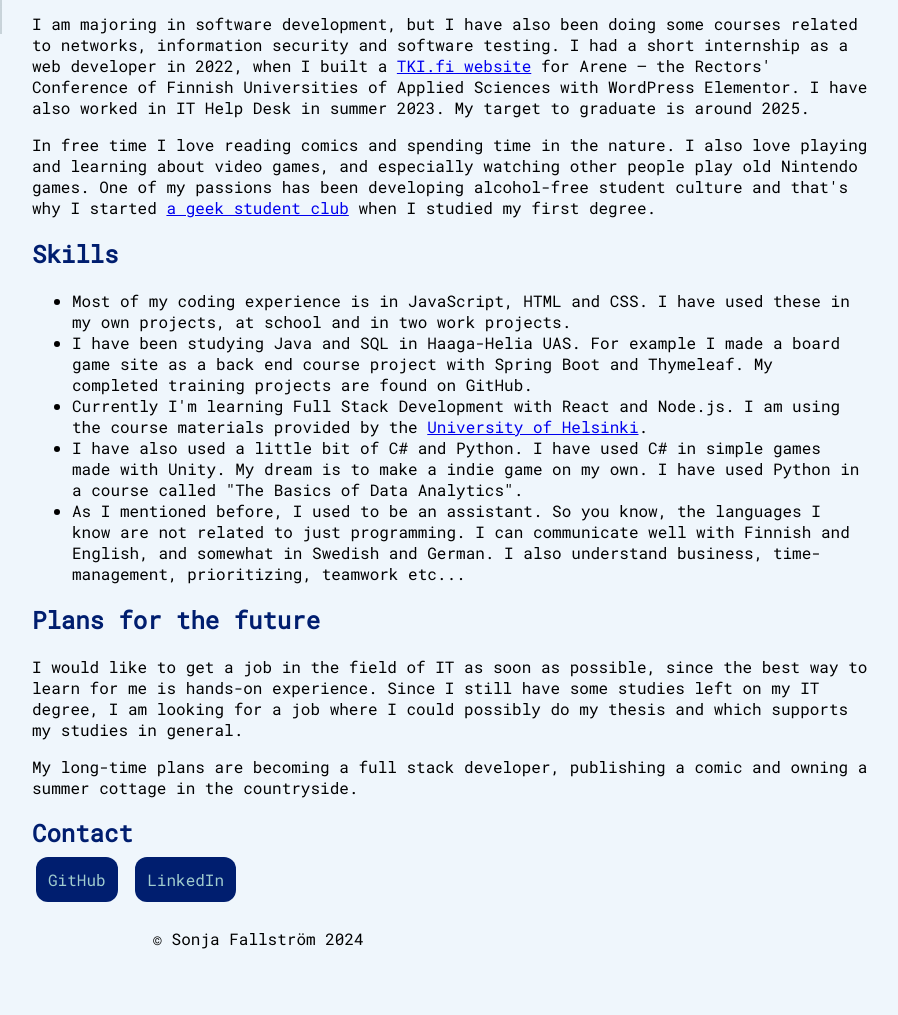
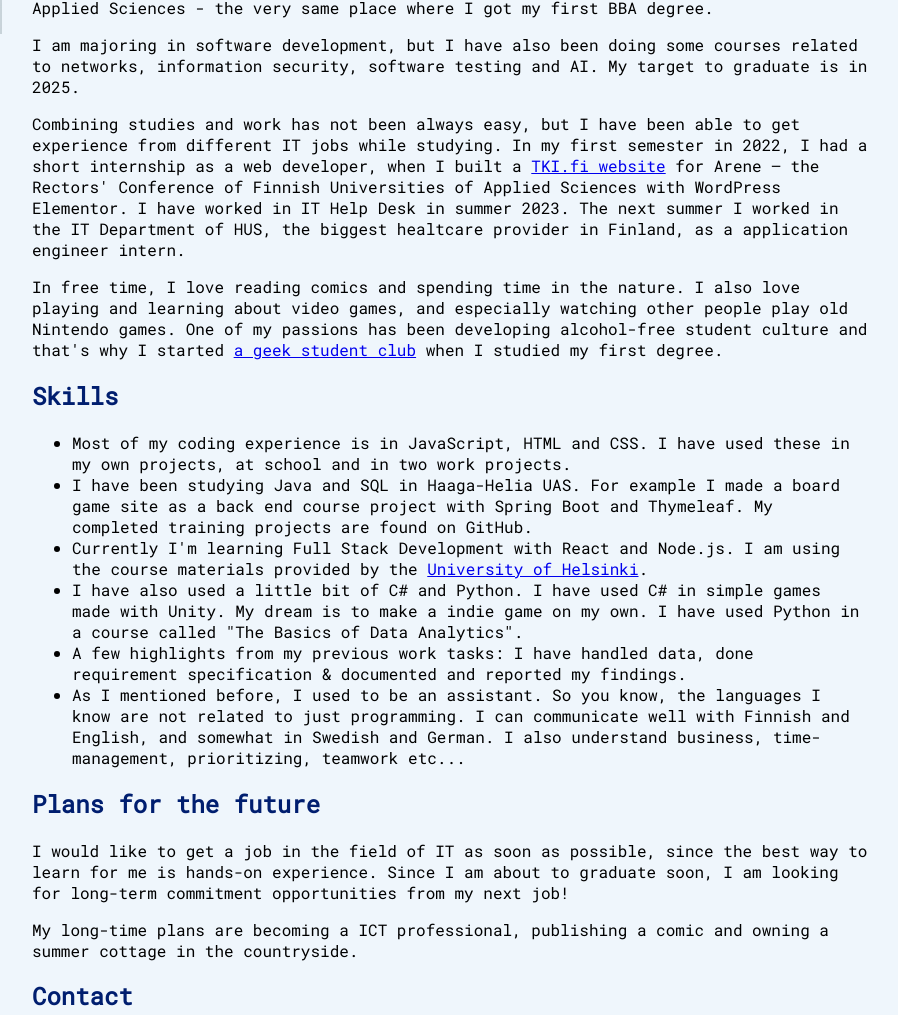
Before and after one commit to faltzuthewiz/faltzuthewiz.github.io, a plain HTML site: page about.html in a window 1280 px wide. Shown: the part 471-1486 px from the top of the page, without its empty margins (382-1280 px from the left). Before the commit the page ends 1458 px from the top, so only its background shows below. Drawn offline with Linux system fonts and the light colour scheme.

Commit message:
updated about-page

```diff
--- a/about.html
+++ b/about.html
@@ -39,7 +39,8 @@
                     <div class="typewriter-container">
                         <h1>Hello there! This is my story.</h1>
                     </div>
-                    <p>My name is Sonja. I am a Finnish business IT student and this is my portfolio site.</p>
+                    <p>My name is Sonja, also known as faltzu. I am a Finnish business IT student and this is my
+                        portfolio site.</p>
                     <p>I started my journey to become a software developer in the beginning of 2021. I was a fairly
                         fresh Management Assistant graduate (my major was 'meetings and events'. I graduated a couple
                         months after the pandemic started. "Yippee!") and I had been working as an assistant for a few
@@ -55,14 +56,18 @@
                         University of Applied Sciences - the very
                         same place where I got my first BBA degree.</p>
                     <p>I am majoring in software development, but I have also been doing some courses related to
-                        networks, information security and software testing. I had a short internship as a web developer
-                        in 2022, when I
+                        networks, information security, software testing and AI. My target to graduate is in 2025.
+                    </p>
+                    <p>Combining studies and work has not been always easy, but I have been able to get experience from
+                        different IT jobs while studying. In my first semester in
+                        2022, I
+                        had a short internship as a web developer, when I
                         built a <a href="https://tki.fi">TKI.fi website</a> for Arene – the Rectors' Conference of
                         Finnish
-                        Universities of Applied Sciences with WordPress Elementor. I have also worked in IT Help Desk in
-                        summer 2023. My target to graduate is around 2025.
-                    </p>
-                    <p>In free time I love reading comics and spending time in the nature. I also love playing and
+                        Universities of Applied Sciences with WordPress Elementor. I have worked in IT Help Desk in
+                        summer 2023. The next summer I worked in the IT Department of HUS, the biggest healtcare
+                        provider in Finland, as a application engineer intern.</p>
+                    <p>In free time, I love reading comics and spending time in the nature. I also love playing and
                         learning about video games, and especially watching other people play old Nintendo games. One of
                         my
                         passions has been
@@ -83,6 +88,8 @@
                         <li>I have also used a little bit of C# and Python. I have used C# in simple games made with
                             Unity. My dream is to make a indie game on my own. I have used Python in a course called
                             "The Basics of Data Analytics".</li>
+                        <li>A few highlights from my previous work tasks: I have handled data, done requirement
+                            specification & documented and reported my findings.</li>
                         <li>As I mentioned before, I used to be an assistant. So you know, the languages I know are
                             not related to just programming. I can communicate well with Finnish and English,
                             and somewhat in Swedish and German. I also understand business, time-management,
@@ -90,10 +97,10 @@
                     </ul>
                     <h2>Plans for the future</h2>
                     <p>I would like to get a job in the field of IT as soon as possible, since the best way to learn for
-                        me is hands-on experience. Since I still have some studies left on my IT degree, I am
-                        looking for a job where I could possibly do my thesis and which supports my studies in general.
+                        me is hands-on experience. Since I am about to graduate soon, I am
+                        looking for long-term commitment opportunities from my next job!
                     </p>
-                    <p>My long-time plans are becoming a full stack developer, publishing a comic and owning a summer
+                    <p>My long-time plans are becoming a ICT professional, publishing a comic and owning a summer
                         cottage in the countryside.</p>
                     <h2>Contact</h2>
                     <a class="contact-link" href="https://github.com/faltzuthewiz">GitHub</a>
```
